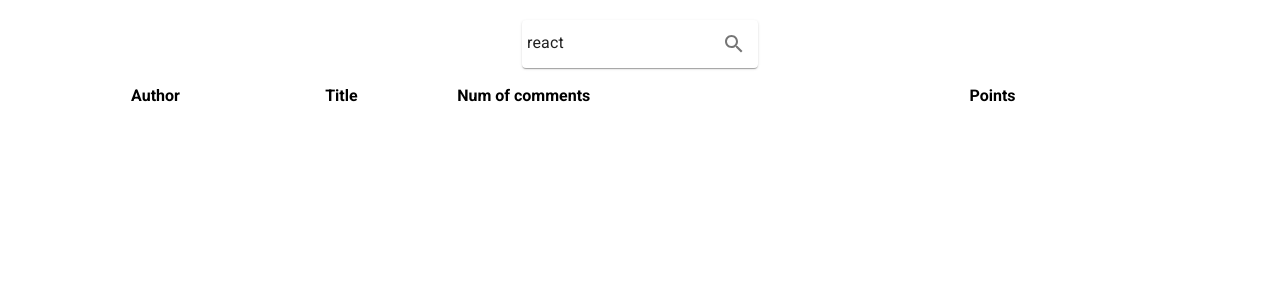
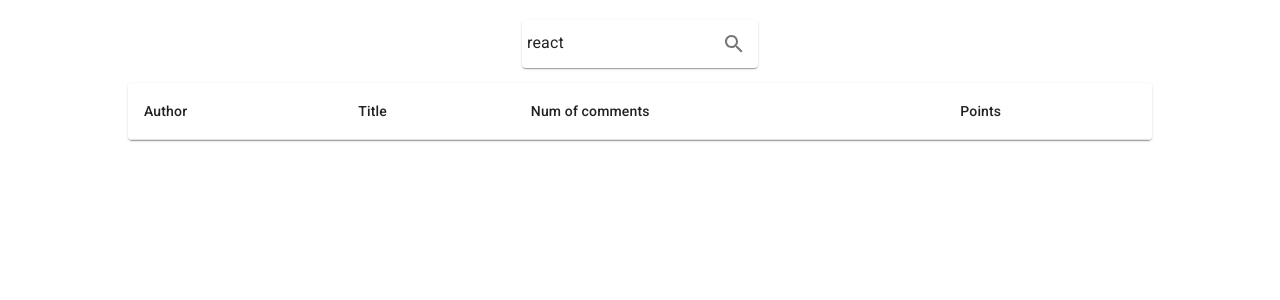
Before and after one commit to diegchav/hacker-news-fetcher, a React (Create React App) app: page / in a window 1280 px wide. Shown: the top 300 px of the page. Built offline with nearby package versions, Linux system fonts and the light colour scheme.

Commit message:
Change search results component style with material-ui

```diff
--- a/src/components/SearchResults.js
+++ b/src/components/SearchResults.js
@@ -1,28 +1,36 @@
 import React from 'react';
 import PropTypes from 'prop-types';
+
+import Table from '@material-ui/core/Table';
+import TableHead from '@material-ui/core/TableHead';
+import TableBody from '@material-ui/core/TableBody';
+import TableRow from '@material-ui/core/TableRow';
+import TableCell from '@material-ui/core/TableCell';
 
 import StyledSearchResults from './styles/StyledSearchResults';
 
 const SearchResults = ({ results }) => (
   <StyledSearchResults>
-    <thead>
-      <tr>
-        <th>Author</th>
-        <th>Title</th>
-        <th>Num of comments</th>
-        <th>Points</th>
-      </tr>
-    </thead>
-    <tbody>
-      {results.map(item => (
-        <tr key={item.objectID}>
-        <td>{item.author}</td>
-        <td>{item.title}</td>
-        <td>{item.num_comments}</td>
-        <td>{item.points}</td>
-        </tr>
-      ))}
-    </tbody>
+    <Table>
+      <TableHead>
+        <TableRow>
+          <TableCell>Author</TableCell>
+          <TableCell>Title</TableCell>
+          <TableCell>Num of comments</TableCell>
+          <TableCell>Points</TableCell>
+        </TableRow>
+      </TableHead>
+      <TableBody>
+        {results.map(item => (
+          <TableRow key={item.objectID}>
+            <TableCell>{item.author}</TableCell>
+            <TableCell>{item.title}</TableCell>
+            <TableCell>{item.num_comments}</TableCell>
+            <TableCell>{item.points}</TableCell>
+          </TableRow>
+        ))}
+      </TableBody>
+    </Table>
   </StyledSearchResults>
 );
 
--- a/src/components/styles/StyledSearchResults.js
+++ b/src/components/styles/StyledSearchResults.js
@@ -1,12 +1,10 @@
 import styled from 'styled-components';
 
-const StyledSearchResults = styled.table`
+import Paper from '@material-ui/core/Paper';
+
+const StyledSearchResults = styled(Paper)`
   width: 80vw;
   margin-top: 15px;
-
-  th, td {
-    text-align: left;
-  }
 `;
 
 export default StyledSearchResults;
```
